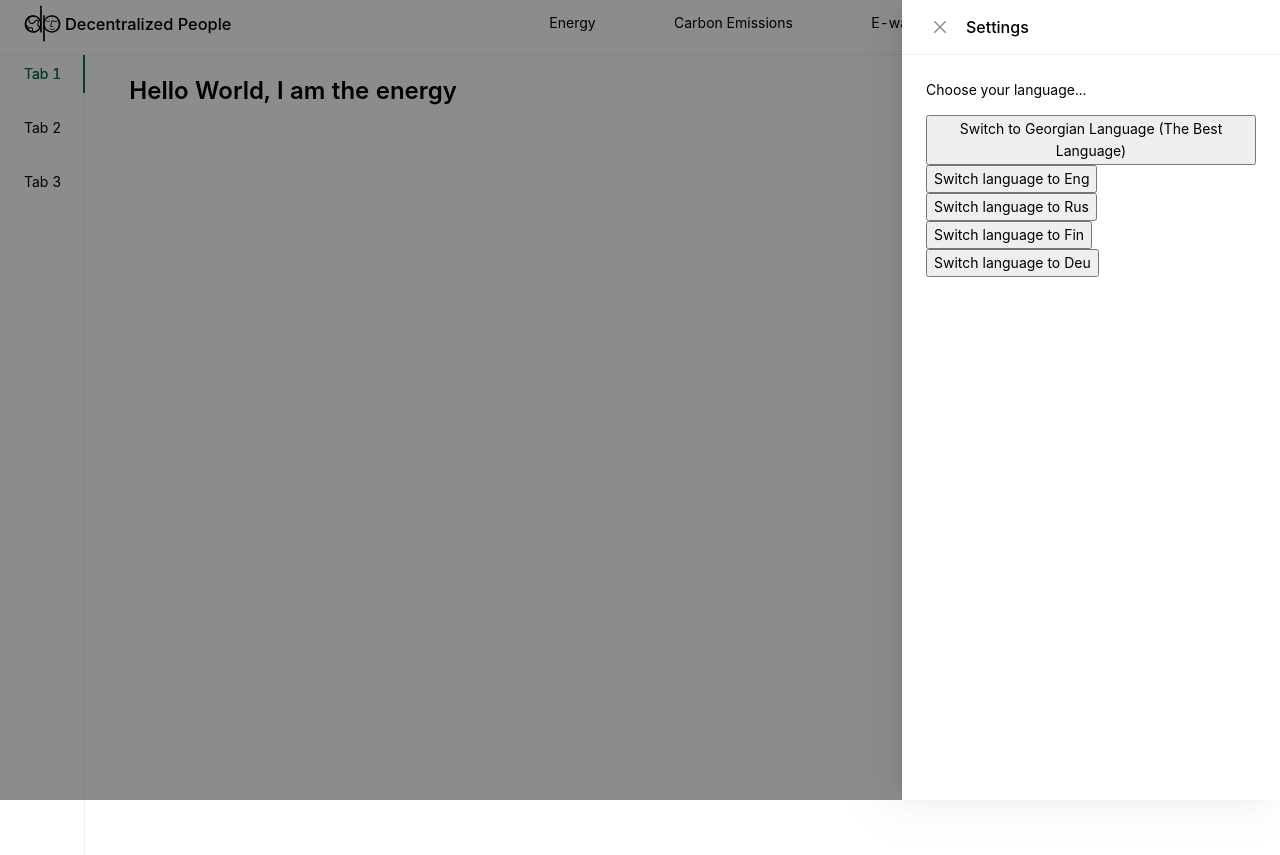
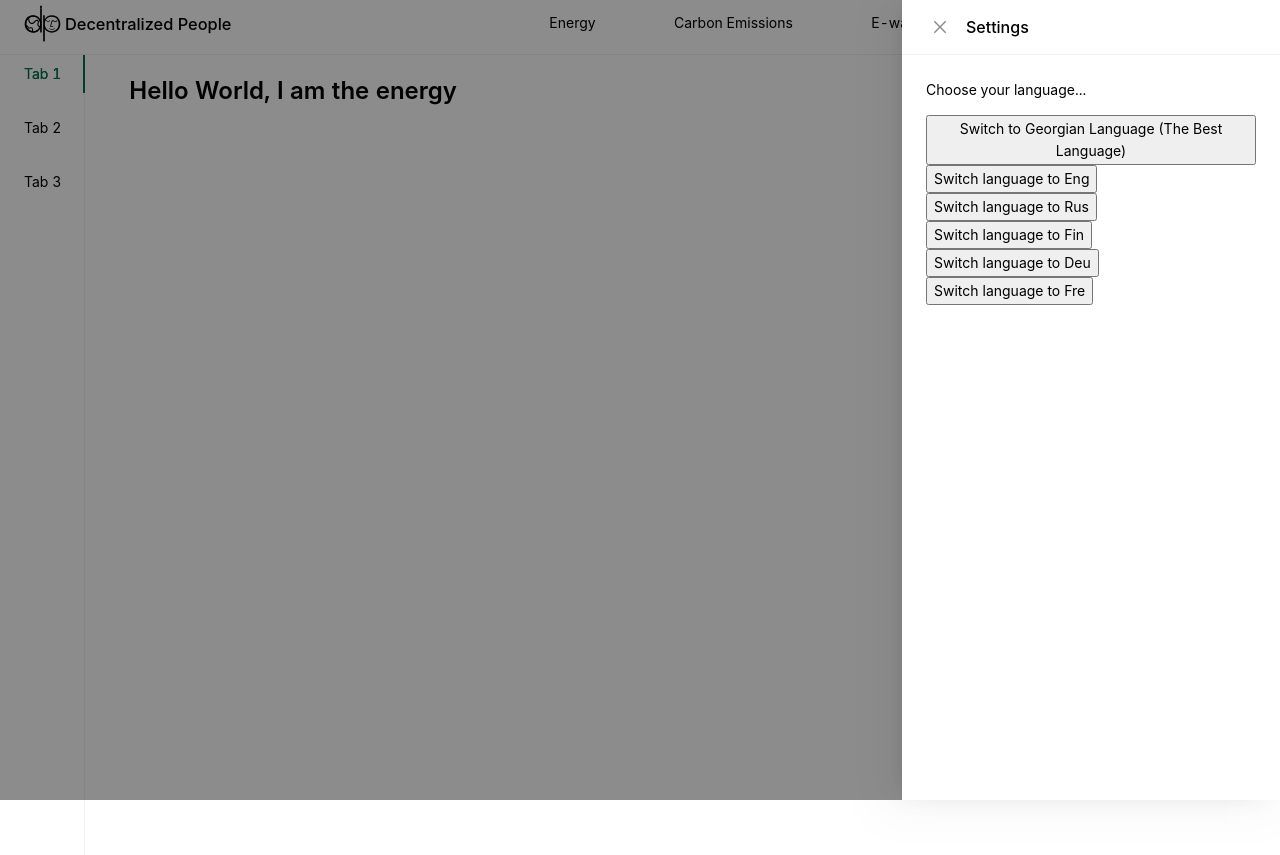
Before and after one commit to Decentralized-People/Comp484-490, a React (Create React App) app in the folder React/vbw/: page /energy in a window 1280 px wide. Both pictures are taken after a click on the item 1252 px from the left and 27 px from the top of the page. Built offline with nearby package versions, Linux system fonts and the light colour scheme.

Commit message:
Update Settings.tsx

```diff
--- a/React/vbw/src/pages/Settings.tsx
+++ b/React/vbw/src/pages/Settings.tsx
@@ -27,6 +27,7 @@ export function Settings(lang: Language): JSX.Element{
                 <button onClick={() => changeLang("ruRU") }>Switch language to Rus</button>
                 <button onClick={() => changeLang("fiFIN") }>Switch language to Fin</button>
                 <button onClick={() => changeLang("deDE") }>Switch language to Deu</button>
+                <button onClick={() => changeLang("freFRE") }>Switch language to Fre</button>
             </Drawer>
         </>
     )
```
